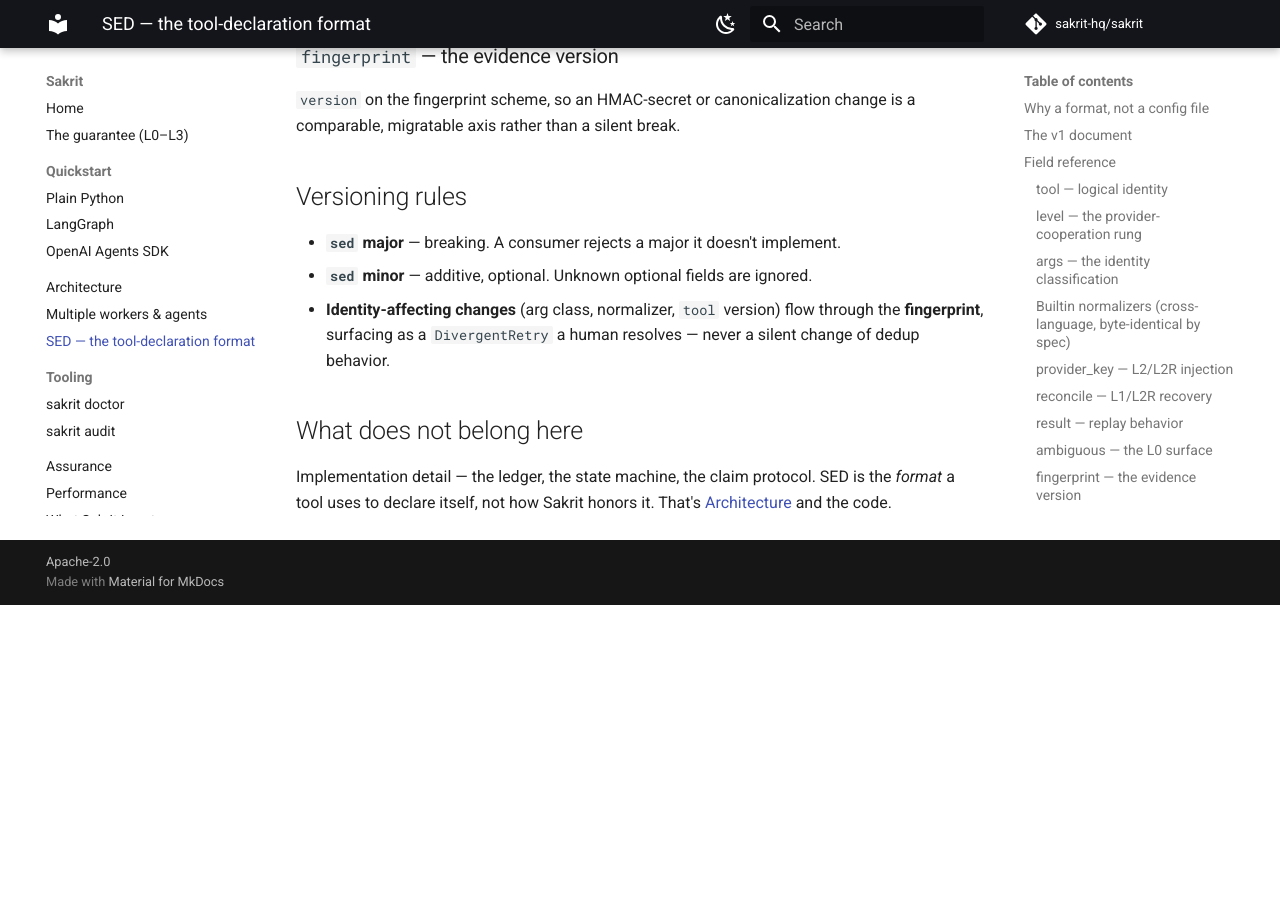
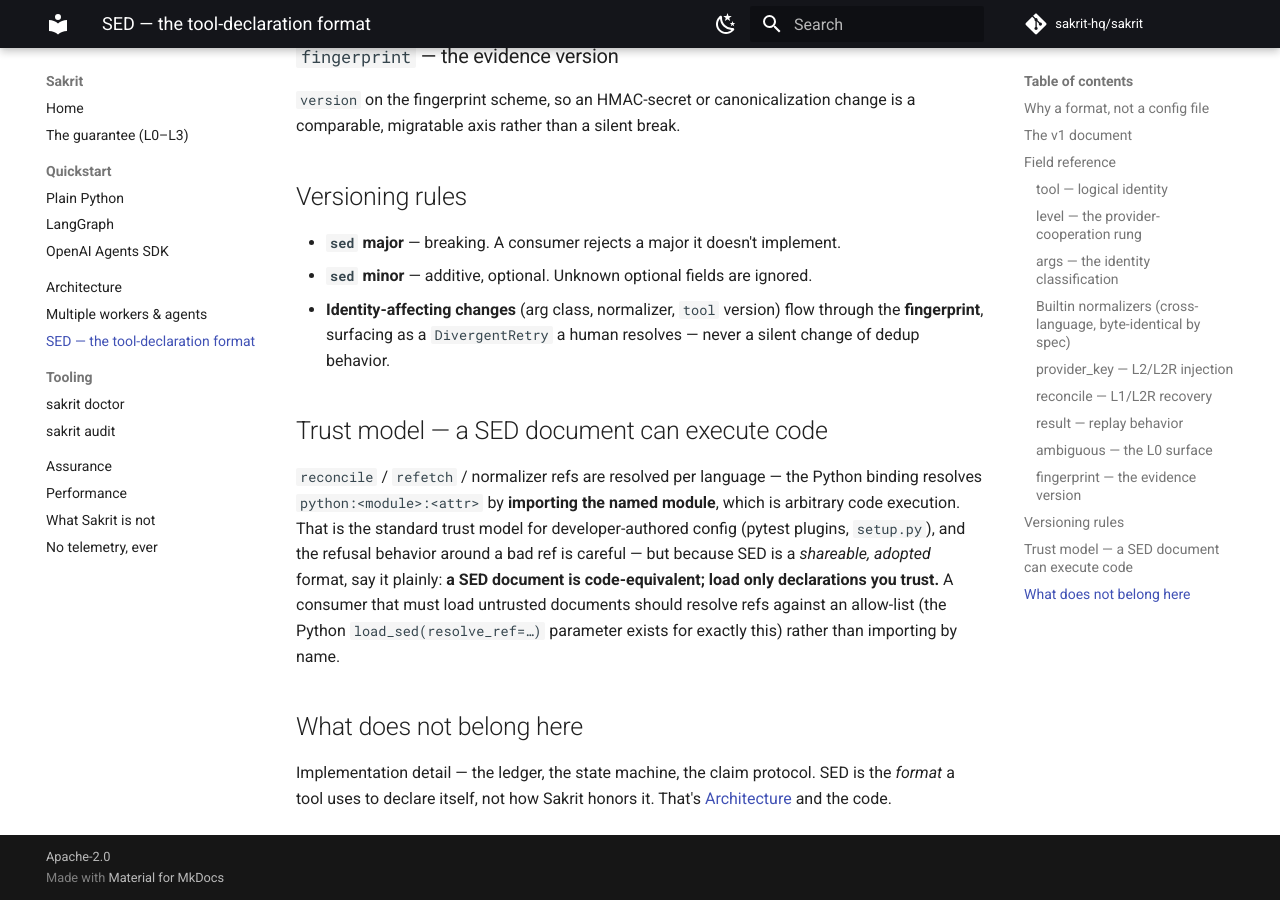
Before and after one commit to sakrit-hq/sakrit, an MkDocs documentation site: the page built from docs-site/sed.md, in a window 1280 px wide and 900 px high, scrolled down 2647 px. Built offline with MkDocs 1.6.1 and Material for MkDocs 9.7.7, drawn with Linux system fonts in a browser that asks for light colours; comment, search, counter and statistics services are not loaded; before the commit the page ends 3252 px from its top, so only the background shows below that.

Commit message:
docs(g5,g6): disclose ledger data-at-rest and SED code-equivalence
Fable G-round LOW-MED / LOW (docs): two disclosure gaps a preview developer deserves to know.

G-5 — data at rest: the ledger durably stores effect **results** and **error text** as
plaintext (error text routinely embeds argument values), while the docs only said "no raw
argument bytes." SECURITY.md gains a "What the ledger stores" section (results + error text
are plaintext; treat the .db, its -wal/-shm sidecars, and the .lock file with the same care as
that data; nothing leaves the machine — no telemetry); README gains one line pointing to it.
No code change — encryption-at-rest is a later feature, not a preview need.

G-6 — SED code-equivalence: load_sed resolves a `reconcile.ref` of `python:<module>:<attr>` by
importing the named module (arbitrary code execution). Standard for developer-authored config,
but SED is positioned as a shareable, adopted format, so say it: load only declarations you
trust. Added to load_sed's docstring (with the resolve_ref allow-list escape hatch) and a
"Trust model" section in docs-site/sed.md.

Docs + one docstring; no behavior change. Gates green (ruff/mypy clean, convergence tests pass).

Co-Authored-By: Claude Opus 4.8 <noreply@anthropic.com>

```diff
--- a/docs-site/sed.md
+++ b/docs-site/sed.md
@@ -113,6 +113,16 @@ migratable axis rather than a silent break.
   **fingerprint**, surfacing as a `DivergentRetry` a human resolves — never a silent change of dedup
   behavior.
 
+## Trust model — a SED document can execute code
+
+`reconcile` / `refetch` / normalizer refs are resolved per language — the Python binding resolves
+`python:<module>:<attr>` by **importing the named module**, which is arbitrary code execution. That
+is the standard trust model for developer-authored config (pytest plugins, `setup.py`), and the
+refusal behavior around a bad ref is careful — but because SED is a *shareable, adopted* format, say
+it plainly: **a SED document is code-equivalent; load only declarations you trust.** A consumer that
+must load untrusted documents should resolve refs against an allow-list (the Python
+`load_sed(resolve_ref=…)` parameter exists for exactly this) rather than importing by name.
+
 ## What does not belong here
 
 Implementation detail — the ledger, the state machine, the claim protocol. SED is the *format* a tool
```
Also changed, not shown: README.md (+3 -0 lines), SECURITY.md (+17 -0 lines), 1 other file.
